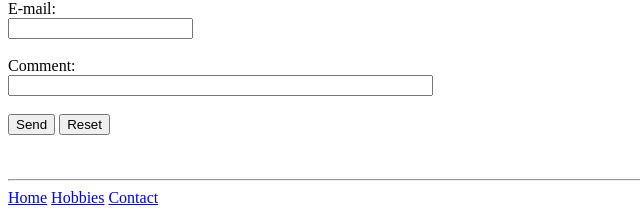
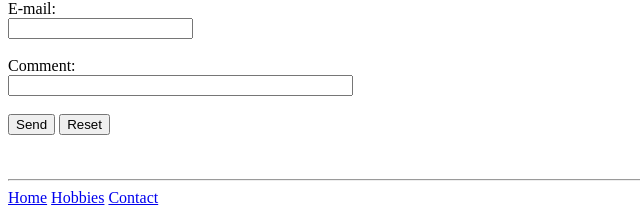
Before and after one commit to pebriarto/html-portfolio, a plain HTML site: page contact.html in a window 1280 px wide. Shown: the part 171-395 px from the top of the page, 0-640 px from the left. Drawn offline with Linux system fonts and the light colour scheme.

Commit message:
Update contact.html

```diff
--- a/contact.html
+++ b/contact.html
@@ -18,7 +18,7 @@
       <input type="text" name="mail"><br />
       <br />
       Comment:<br />
-      <input type="text" name="comment" size="50"><br /><br />
+      <input type="text" name="comment" size="40"><br /><br />
       <input type="submit" value="Send">
       <input type="reset" value="Reset">
     </form>
```
